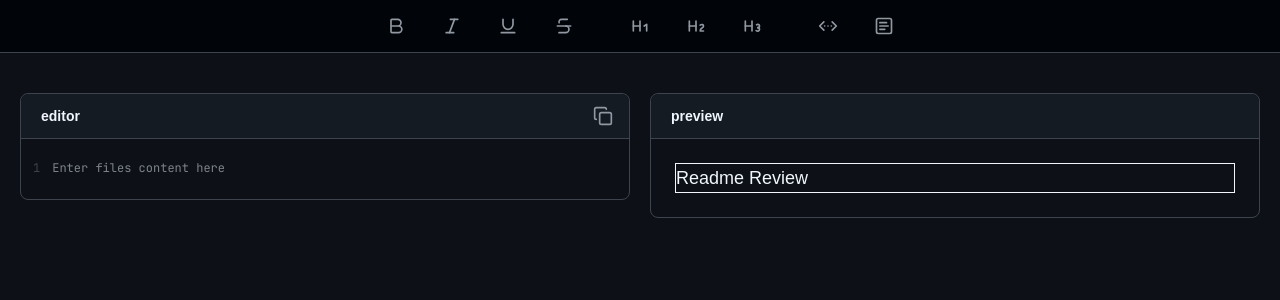
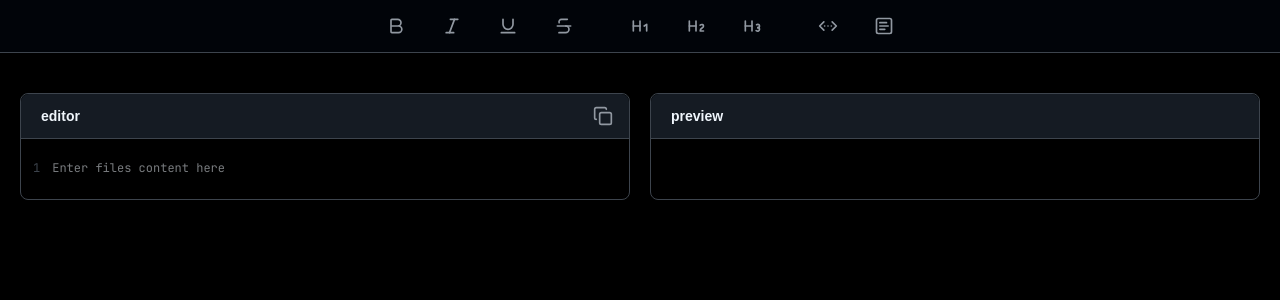
Before and after one commit to Kaimestry/README_Markdown, a React (Vite) app in the folder frontend/: page / in a window 1280 px wide. Shown: the top 300 px of the page. Built offline with nearby package versions, Linux system fonts and the light colour scheme; a web font is replaced by a local one.

Commit message:
feat: refactor FormEditor and Preview components to accept text as props; update HomeScreen to manage text state

```diff
--- a/frontend/src/components/Container.tsx
+++ b/frontend/src/components/Container.tsx
@@ -10,7 +10,7 @@ export default function Container({ header, children }: ContainerProps) {
         {header}
       </div>
 
-      <div className="w-full p-3">{children}</div>
+      <div className="w-full">{children}</div>
     </main>
   );
 }
--- a/frontend/src/components/FormEditor.tsx
+++ b/frontend/src/components/FormEditor.tsx
@@ -1,16 +1,21 @@
 import { Copy } from "lucide-react";
-import { useRef, useState } from "react";
+import { useRef } from "react";
 
 import Container from "./Container";
 import Icon from "./Icon";
 
-export default function FormEditor() {
+type FormEditorProps = {
+  text: string;
+  setText: React.Dispatch<React.SetStateAction<string>>;
+};
+
+export default function FormEditor({ text, setText }: FormEditorProps) {
   const textareaRef = useRef<HTMLTextAreaElement>(null);
 
   // Start with two actual lines:
   // line 1 = empty
   // line 2 = empty
-  const [text, setText] = useState("");
+  // const [text, setText] = useState("");
   const lineCount = text.split("\n").length;
 
   const handleInput = () => {
@@ -52,7 +57,7 @@ export default function FormEditor() {
         </div>
       }
     >
-      <form className="w-full py-2">
+      <form className="w-full py-5 px-3 ">
         <div className="flex w-full font-code text-xs leading-relaxed">
           {/* Line numbers */}
           <div
--- a/frontend/src/components/Preview.tsx
+++ b/frontend/src/components/Preview.tsx
@@ -1,6 +1,10 @@
 import Container from "./Container";
 
-export default function Preview() {
+type PreviewProps = {
+  text: string;
+};
+
+export default function Preview({ text }: PreviewProps) {
   return (
     <Container
       header={
@@ -9,7 +13,7 @@ export default function Preview() {
         </div>
       }
     >
-      <div className="text-lg m-3 border">Readme Review</div>
+      <div className="m-5 min-h-5 text-sm whitespace-pre-wrap">{text}</div>
     </Container>
   );
 }
--- a/frontend/src/screens/HomeScreen.tsx
+++ b/frontend/src/screens/HomeScreen.tsx
@@ -1,19 +1,23 @@
+import { useState } from "react";
+
 import FormEditor from "../components/FormEditor";
 import Preview from "../components/Preview";
 import TextToolbar from "../components/TextToolbar";
 
 export default function HomeScreen() {
+  const [text, setText] = useState("");
+
   return (
-    <main className="min-h-screen flex flex-col gap-10 pb-10">
+    <main className="min-h-screen bg-black flex flex-col gap-10">
       <TextToolbar />
 
       <div className="flex gap-5 mx-5 items-start">
         <div className="flex-1 min-w-0">
-          <FormEditor />
+          <FormEditor text={text} setText={setText} />
         </div>
 
         <div className="flex-1 min-w-0">
-          <Preview />
+          <Preview text={text} />
         </div>
       </div>
     </main>
```
